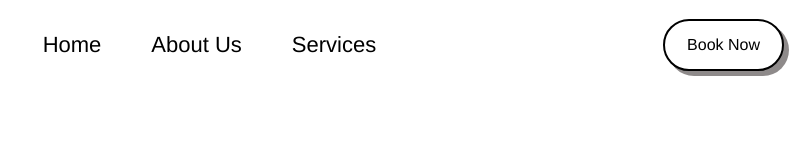
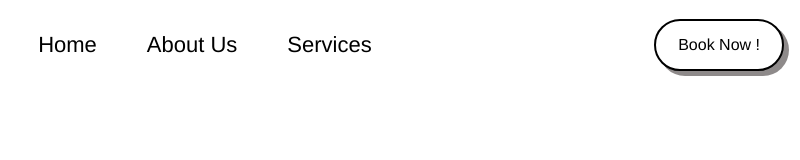
Before and after one commit to zaidoi/Faizan-Project, a plain HTML site: page index.html in a window 1280 px wide. Shown: the full height of the page, 466-1266 px from the left. Drawn offline with nearby package versions, Linux system fonts and the light colour scheme.

Commit message:
i have added exclamation mark

```diff
--- a/index.html
+++ b/index.html
@@ -20,7 +20,7 @@
           <h4>About Us</h4>
           <h4>Services</h4></div>
         <div id="nav-3">
-          <button><span>Book Now</span></button>
+          <button><span>Book Now !</span></button>
         </div>
     </div>
   </div>
```
